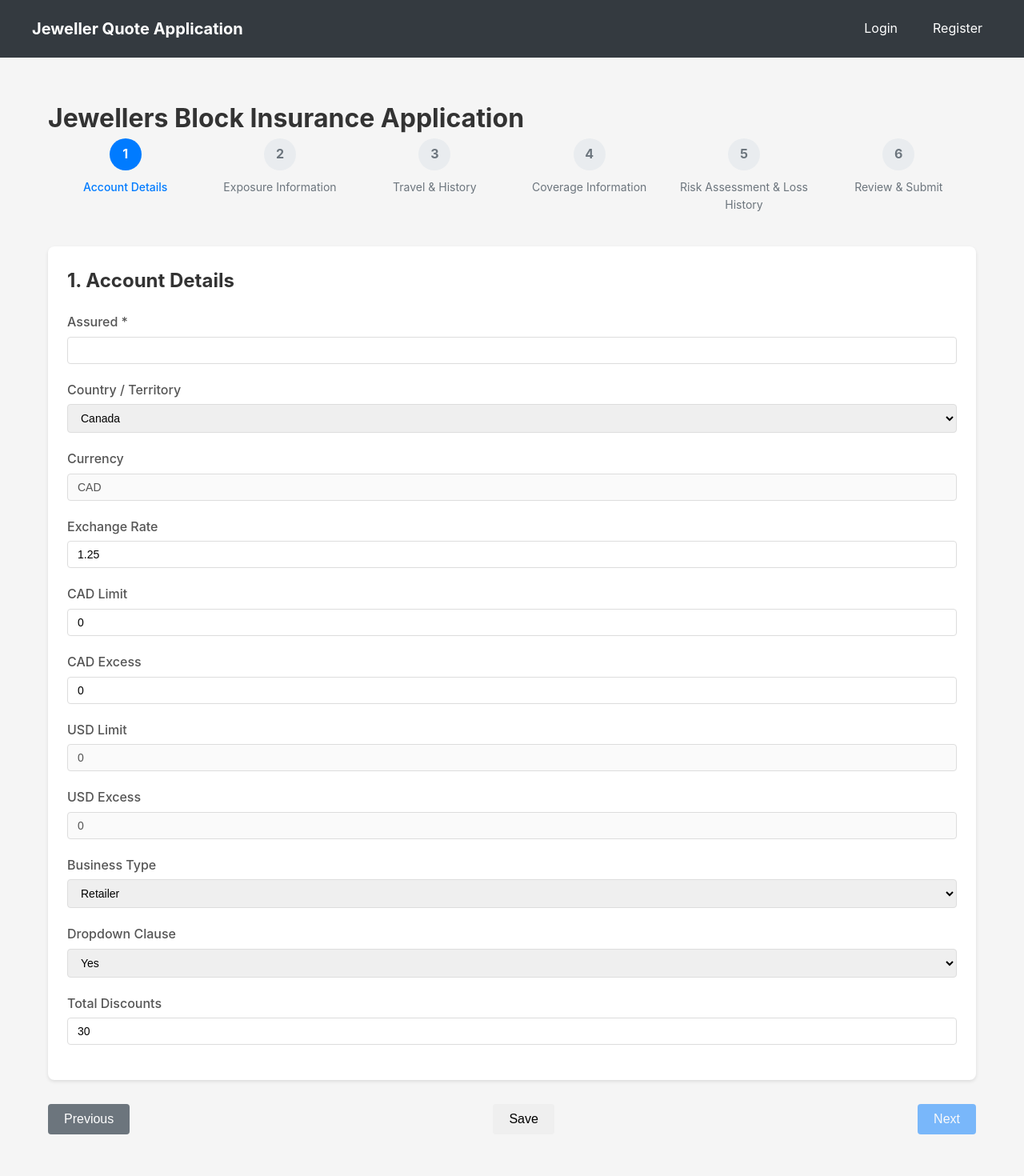
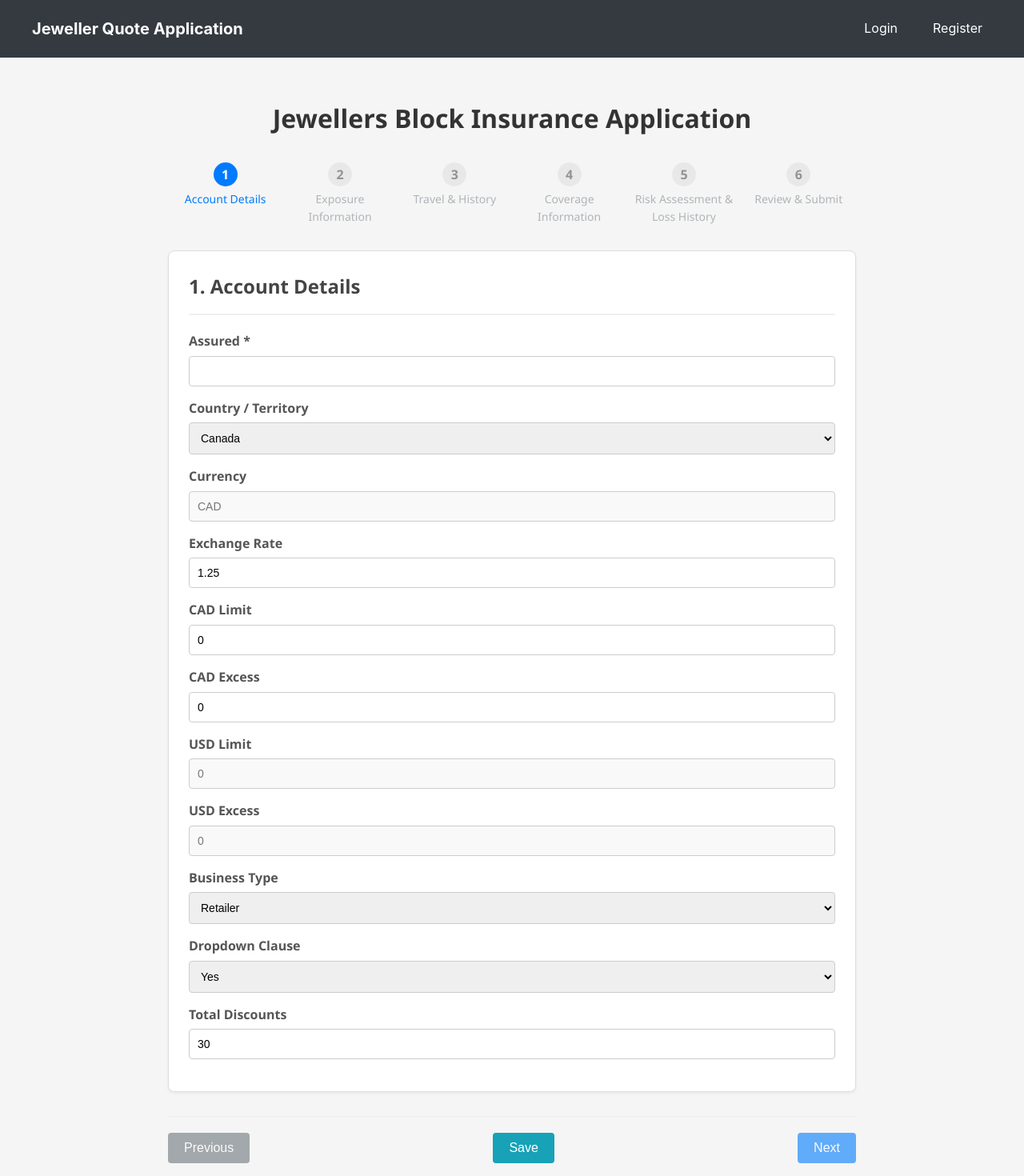
Before and after one commit to gurrinders/Instanda, an Angular app in the folder JewellerQuote/frontend/: page /quote/new in a window 1280 px wide. Shown: the top 1470 px of the page at 80% size. Before the commit the page ends 1438 px from the top, so only its background shows below. Built offline with nearby package versions, Linux system fonts and the light colour scheme.

Commit message:
finalized

```diff
--- a/JewellerQuote/frontend/src/app/components/quote-form/quote-form.component.css
+++ b/JewellerQuote/frontend/src/app/components/quote-form/quote-form.component.css
@@ -1,36 +1,226 @@
-/* Component-specific styles */
-.step-indicator {
-  margin-bottom: 40px;
+.container {
+  max-width: 900px;
+  margin: 0 auto;
+  padding: 20px;
+  font-family: 'Segoe UI', Tahoma, Geneva, Verdana, sans-serif;
 }
 
-.card h2 {
-  margin-bottom: 20px;
+h1 {
+  text-align: center;
   color: #333;
+  margin-bottom: 30px;
 }
 
-.card h3 {
-  margin-top: 30px;
+/* Step Indicator */
+.step-indicator {
+  display: flex;
+  justify-content: space-between;
+  margin-bottom: 30px;
+  position: relative;
+}
+
+.step {
+  text-align: center;
+  flex: 1;
+  position: relative;
+  opacity: 0.5;
+  transition: opacity 0.3s;
+}
+
+.step.active {
+  opacity: 1;
+  font-weight: bold;
+  color: #007bff;
+}
+
+.step.completed {
+  opacity: 1;
+  color: #28a745;
+}
+
+.step-number {
+  background-color: #ddd;
+  color: #333;
+  width: 30px;
+  height: 30px;
+  border-radius: 50%;
+  line-height: 30px;
+  margin: 0 auto 5px;
+  font-weight: bold;
+}
+
+.step.active .step-number {
+  background-color: #007bff;
+  color: white;
+}
+
+.step.completed .step-number {
+  background-color: #28a745;
+  color: white;
+}
+
+/* Card */
+.card {
+  background: #fff;
+  border: 1px solid #ddd;
+  border-radius: 8px;
+  padding: 25px;
+  box-shadow: 0 2px 4px rgba(0,0,0,0.05);
+  margin-bottom: 20px;
+}
+
+h2 {
+  margin-top: 0;
+  border-bottom: 2px solid #f0f0f0;
+  padding-bottom: 15px;
+  margin-bottom: 20px;
+  color: #444;
+}
+
+h3 {
+  margin-top: 25px;
   margin-bottom: 15px;
   color: #555;
-  font-size: 18px;
+  font-size: 1.2rem;
 }
 
-.step-invalid {
-  opacity: 0.5;
+/* Forms */
+.form-group {
+  margin-bottom: 15px;
 }
 
+label {
+  display: block;
+  margin-bottom: 5px;
+  font-weight: 600;
+  color: #555;
+}
+
+input[type="text"],
+input[type="number"],
+input[type="date"],
+select {
+  width: 100%;
+  padding: 10px;
+  border: 1px solid #ccc;
+  border-radius: 4px;
+  box-sizing: border-box;
+  font-size: 14px;
+}
+
+input[disabled] {
+  background-color: #f9f9f9;
+  color: #777;
+  cursor: not-allowed;
+}
+
+.form-row {
+  display: flex;
+  gap: 15px;
+  align-items: flex-end;
+}
+
+.form-row .form-group {
+  flex: 1;
+}
+
+/* Tables */
 .table {
   width: 100%;
   border-collapse: collapse;
-  margin-top: 10px;
+  margin-bottom: 20px;
 }
 
 .table th, .table td {
   border: 1px solid #ddd;
-  padding: 8px;
+  padding: 10px;
   text-align: left;
 }
 
 .table th {
-  background-color: #f2f2f2;
+  background-color: #f8f9fa;
+  font-weight: 600;
 }
+
+.table tfoot td {
+  background-color: #f9f9f9;
+  font-weight: bold;
+}
+
+/* Buttons */
+.step-actions {
+  display: flex;
+  justify-content: space-between;
+  margin-top: 30px;
+  padding-top: 20px;
+  border-top: 1px solid #eee;
+}
+
+.btn {
+  padding: 10px 20px;
+  border: none;
+  border-radius: 4px;
+  cursor: pointer;
+  font-size: 16px;
+  transition: background-color 0.2s;
+}
+
+.btn:disabled {
+  opacity: 0.6;
+  cursor: not-allowed;
+}
+
+.btn-secondary {
+  background-color: #6c757d;
+  color: white;
+}
+
+.btn-secondary:hover:not(:disabled) {
+  background-color: #5a6268;
+}
+
+.btn-primary {
+  background-color: #007bff;
+  color: white;
+}
+
+.btn-primary:hover:not(:disabled) {
+  background-color: #0069d9;
+}
+
+.btn-success {
+  background-color: #28a745;
+  color: white;
+}
+
+.btn-success:hover:not(:disabled) {
+  background-color: #218838;
+}
+
+.btn-info {
+  background-color: #17a2b8;
+  color: white;
+}
+
+.btn-info:hover:not(:disabled) {
+  background-color: #138496;
+}
+
+.alert {
+  padding: 15px;
+  margin-bottom: 20px;
+  border: 1px solid transparent;
+  border-radius: 4px;
+}
+
+.alert-danger {
+  color: #721c24;
+  background-color: #f8d7da;
+  border-color: #f5c6cb;
+}
+
+.text-danger {
+  color: #dc3545;
+  font-size: 0.875em;
+  margin-top: 5px;
+}
--- a/JewellerQuote/frontend/src/app/components/quote-form/quote-form.component.ts
+++ b/JewellerQuote/frontend/src/app/components/quote-form/quote-form.component.ts
@@ -4,7 +4,7 @@ import { CommonModule } from '@angular/common';
 import { FormsModule } from '@angular/forms';
 import { ApplicationService } from '../../../services/application.service';
 import { QuoteService } from '../../../services/quote.service';
-import { ApplicationPayload, ApplicationCreate, TravelRecord, Traveller, SafeVault, InsuranceLayer, PremiumExposureRates, NonStandardCoverage, Deductibles, Adjustment } from '../../../models/application.model';
+import { ApplicationPayload, ApplicationCreate, TravelRecord, Traveller, SafeVault, InsuranceLayer, PremiumExposureRates, NonStandardCoverage, Deductibles, Adjustment, ExhibitionLayer } from '../../../models/application.model';
 
 @Component({
   selector: 'app-quote-form',
@@ -15,7 +15,7 @@ import { ApplicationPayload, ApplicationCreate, TravelRecord, Traveller, SafeVau
 })
 export class QuoteFormComponent implements OnInit {
   currentStep = 1;
-  totalSteps = 8;
+  totalSteps = 6;
   payload: ApplicationPayload = {};
   loading = false;
   totalPremisesExposurePremium = 0;
@@ -105,7 +105,7 @@ export class QuoteFormComponent implements OnInit {
     { id: '5', label: 'Other Method', limit: 0, excessOf: 0, exposure: 0 }
   ];
 
-  exhibitionLayers: any[] = [
+  exhibitionLayers: ExhibitionLayer[] = [
     { id: '1', label: 'Including Shipments', limit: 0, no_of_shows: 0, premium: 0 },
     { id: '2', label: 'Excluding Shipments', limit: 0, no_of_shows: 0, premium: 0 }
   ];
@@ -255,6 +255,8 @@ export class QuoteFormComponent implements OnInit {
       travel: [],
       unattended_vehicle_load_percent: 0,
       percentage_of_exposure: 0,
+      custom_discount: 0,
+      insurance_start_date: new Date().toISOString().split('T')[0],
       adjustments: [
         { description: 'First Loss Adjustment', loadCredit: 0, premium: 0 },
         { description: 'Premises / vault security', loadCredit: 0, premium: 0 },
@@ -263,6 +265,7 @@ export class QuoteFormComponent implements OnInit {
       ],
       loss_history_percentage: 0,
       loss_history_load_credit: 0,
+      loss_history_premium: 0,
       nonStandardCoverage: [],
       deductibles: this.deductibleOptions.map(type => ({ type, amount: 0, loadCredit: 0 })),
       travellers: [],
@@ -271,7 +274,9 @@ export class QuoteFormComponent implements OnInit {
       alarm_system: {},
       holdup_alarm: {},
       show_windows: {},
-      limit_layers: []
+      other_layers: this.otherLayers,
+      sendings_layers: this.sendingsLayers,
+      exhibition_layers: this.exhibitionLayers,
     };
   }
 
@@ -293,6 +298,7 @@ export class QuoteFormComponent implements OnInit {
   nextStep(): void {
     if (this.currentStep < this.totalSteps) {
       this.currentStep++;
+      window.scrollTo(0, 0);
     }
     if (this.currentStep === 2 && this.isStep1Valid()) {
       const exp = this.calculateExposure(this.payload.cadLimit || 0, this.layers);
@@ -314,6 +320,7 @@ export class QuoteFormComponent implements OnInit {
   previousStep(): void {
     if (this.currentStep > 1) {
       this.currentStep--;
+      window.scrollTo(0, 0);
     }
   }
 
@@ -402,12 +409,16 @@ export class QuoteFormComponent implements OnInit {
   }
 
   updateOtherLayerLimit(layer: InsuranceLayer, value: any): void {
-    const limit = this.parseCurrency(value);
-    layer.limit = limit;
+    const parsedValue = this.parseCurrency(value);
 
     const rate = this.otherExpRates.find(r => r.layerId === layer.id);
+    if (layer.id === 'memo_exposure') {
+      layer.exposure = parsedValue;
+    } else {
+      layer.limit = parsedValue;
+    }
     if (rate) {
-      layer.premium = limit * (rate.rate / 100);
+      layer.premium = parsedValue * (rate.rate / 100);
     }
   }
 
@@ -421,12 +432,12 @@ export class QuoteFormComponent implements OnInit {
     }
   }
 
-  updateExhibitionLimit(layer: any, value: any): void {
+  updateExhibitionLimit(layer: ExhibitionLayer, value: any): void {
     layer.limit = this.parseCurrency(value);
     this.calculateExhibitionPremium(layer);
   }
 
-  calculateExhibitionPremium(layer: any): void {
+  calculateExhibitionPremium(layer: ExhibitionLayer): void {
     const rateObj = this.exhibitionPremiumRates.find(r => r.layerId === layer.id);
     if (rateObj) {
       layer.premium = (layer.limit || 0) * (layer.no_of_shows || 0) * (rateObj.rate / 100);
@@ -596,6 +607,11 @@ export class QuoteFormComponent implements OnInit {
   }
 
   saveProgress(): void {
+    this.payload.other_layers = this.otherLayers;
+    this.payload.sendings_layers = this.sendingsLayers;
+    this.payload.exhibition_layers = this.exhibitionLayers;
+    this.calculateNonStandardPremiums();
+    this.payload.loss_history_premium = this.calculateLossHistoryPremium();
     localStorage.setItem('jeweller_quote_payload', JSON.stringify(this.payload));
     alert('Progress saved successfully!');
   }
@@ -606,6 +622,15 @@ export class QuoteFormComponent implements OnInit {
     if (savedPayload) {
       try {
         this.payload = JSON.parse(savedPayload);
+        if (this.payload.other_layers) {
+          this.otherLayers = this.payload.other_layers;
+        }
+        if (this.payload.sendings_layers) {
+          this.sendingsLayers = this.payload.sendings_layers;
+        }
+        if (this.payload.exhibition_layers) {
+          this.exhibitionLayers = this.payload.exhibition_layers;
+        }
       } catch (e) {
         console.error('Error parsing saved payload', e);
       }
@@ -632,10 +657,14 @@ export class QuoteFormComponent implements OnInit {
 
     // Calculate total stock value
     this.payload.total_stock_value = this.calculateTotalStockValue();
+    this.payload.other_layers = this.otherLayers;
+    this.payload.sendings_layers = this.sendingsLayers;
+    this.payload.exhibition_layers = this.exhibitionLayers;
+    this.calculateNonStandardPremiums();
+    this.payload.loss_history_premium = this.calculateLossHistoryPremium();
 
     const applicationData: ApplicationCreate = {
-      firm_name: this.payload.firm_name,
-      country: this.payload.country,
+      ...this.payload
     };
 
     this.applicationService.createApplication(applicationData).subscribe({
@@ -657,4 +686,13 @@ export class QuoteFormComponent implements OnInit {
       }
     });
   }
+
+  calculateNonStandardPremiums(): void {
+    const basePremium = this.calculateFinalTravelPremium();
+    if (this.payload.nonStandardCoverage) {
+      this.payload.nonStandardCoverage.forEach(item => {
+        item.premium = ((item.loadCredit || 0) / 100) * basePremium;
+      });
+    }
+  }
 }
```
Also changed, not shown: JewellerQuote/frontend/src/app/components/quote-form/quote-form.component.html (+40 -25 lines), JewellerQuote/frontend/src/models/application.model.ts (+19 -86 lines).
